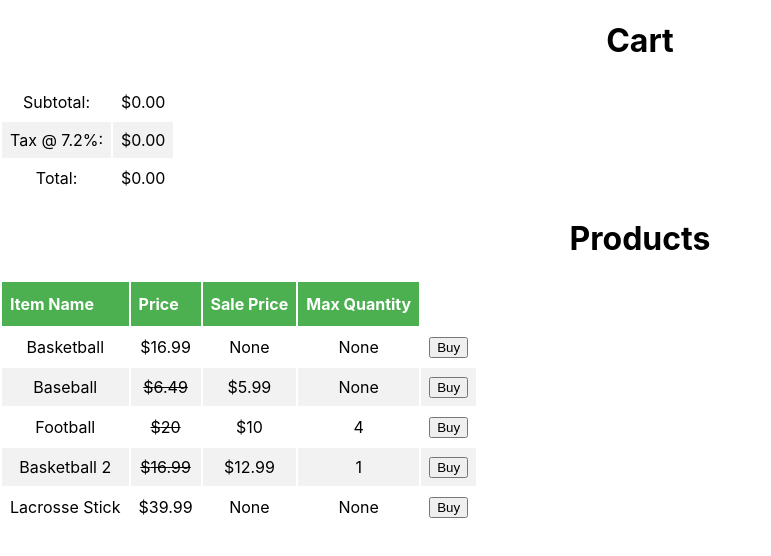
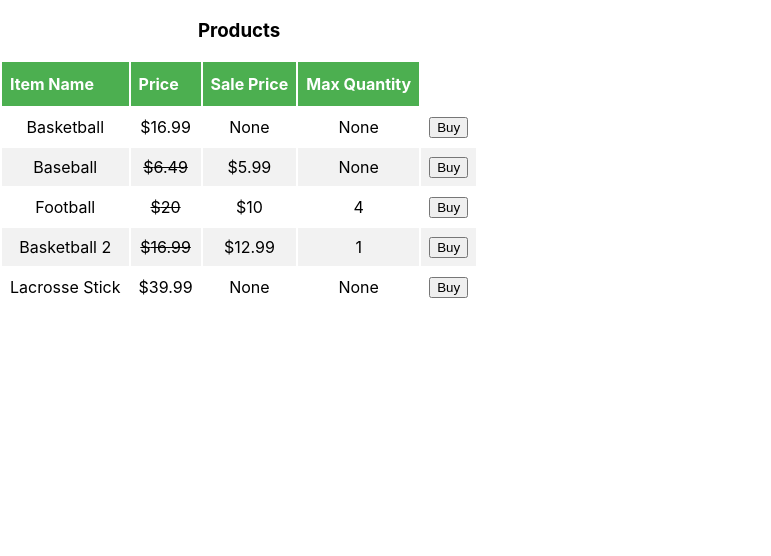
Before and after one commit to caesarfeta/React-Store, a React (Create React App) app: page / in a window 1280 px wide. Shown: the top 556 px of the page, without its empty margins (0-771 px from the left). Built offline with nearby package versions, Linux system fonts and the light colour scheme.

Commit message:
final styling

```diff
--- a/src/App.css
+++ b/src/App.css
@@ -42,3 +42,16 @@
   background-color: #4CAF50;
   color: white;
 }
+#list {
+  margin-right: 40px;
+}
+#list, #cart {
+  float: left;
+}
+.red {
+  color: red;
+  cursor: pointer;
+}
+.hidden {
+  visibility: hidden !important;
+}
--- a/src/App.js
+++ b/src/App.js
@@ -32,7 +32,7 @@ function CartItem(p){
               onBlur={e=>dispatch(itmNValid([p.itm,e.target.value]))}
         />
     </td>
-    <td><FaTimesCircle onClick={()=>dispatch(rmFromCart(p.itm))}/></td>
+    <td><FaTimesCircle className="red" onClick={()=>dispatch(rmFromCart(p.itm))}/></td>
   </tr>
 }
 function Cart(){
@@ -40,11 +40,14 @@ function Cart(){
   var itms = _.map(cart.itms,function(itm,i){
     return <CartItem itm={itm} key={i}/>
   })
-  return <div>
-    <h1>Cart</h1>
+  return <div id="cart" className={itms.length>0?"":"hidden"}>
+    <h3>Cart</h3>
+    <table>
+      <tbody>{ itms }</tbody>
+    </table>
+    <hr />
     <table>
       <tbody>
-      { itms }
       <tr><td>Subtotal:</td><td>${(cart.subtotal).toFixed(2)}</td></tr>
       <tr><td>Tax @ {(cart.taxrate*100).toFixed(1)+"%"}:</td><td>${(cart.tax).toFixed(2)}</td></tr>
       <tr><td>Total:</td><td>${(cart.total).toFixed(2)}</td></tr>
@@ -52,13 +55,13 @@ function Cart(){
     </table>
   </div>
 }
-function ListProducts(){
+function List(){
   const products = useSelector(state=>state.products)
   var trs = _.map(products,function(itm){
     return <Product itm={itm} key={itm.id}/>
   })
-  return <div>
-    <h1>Products</h1>
+  return <div id="list">
+    <h3>Products</h3>
     <table>
       <thead>
         <tr>
@@ -75,8 +78,8 @@ function ListProducts(){
 function App() {
   return (
     <div id="app" className="App">
+        <List />
         <Cart />
-        <ListProducts />
     </div>
   );
 }
--- a/src/actions/index.js
+++ b/src/actions/index.js
@@ -7,12 +7,6 @@ export const addToCart = itm => {
 export const rmFromCart = itm => {
   return{
     type: 'RM_FROM_CART',
-    payload: itm
-  }
-}
-export const addToList = itm => {
-  return{
-    type: 'ADD_TO_LIST',
     payload: itm
   }
 }
--- a/src/reducers/cart.js
+++ b/src/reducers/cart.js
@@ -45,6 +45,10 @@ const cartReducer = (state={
       if ( max != null && max < action.payload[1] ){
         action.payload[0][1] = max;
       }
+      if ( action.payload[0][1]<1){
+        action.payload[0][1] = 1;
+      }
+      calcRest( state )
       return _.clone( state )
     default:
       return state
```
